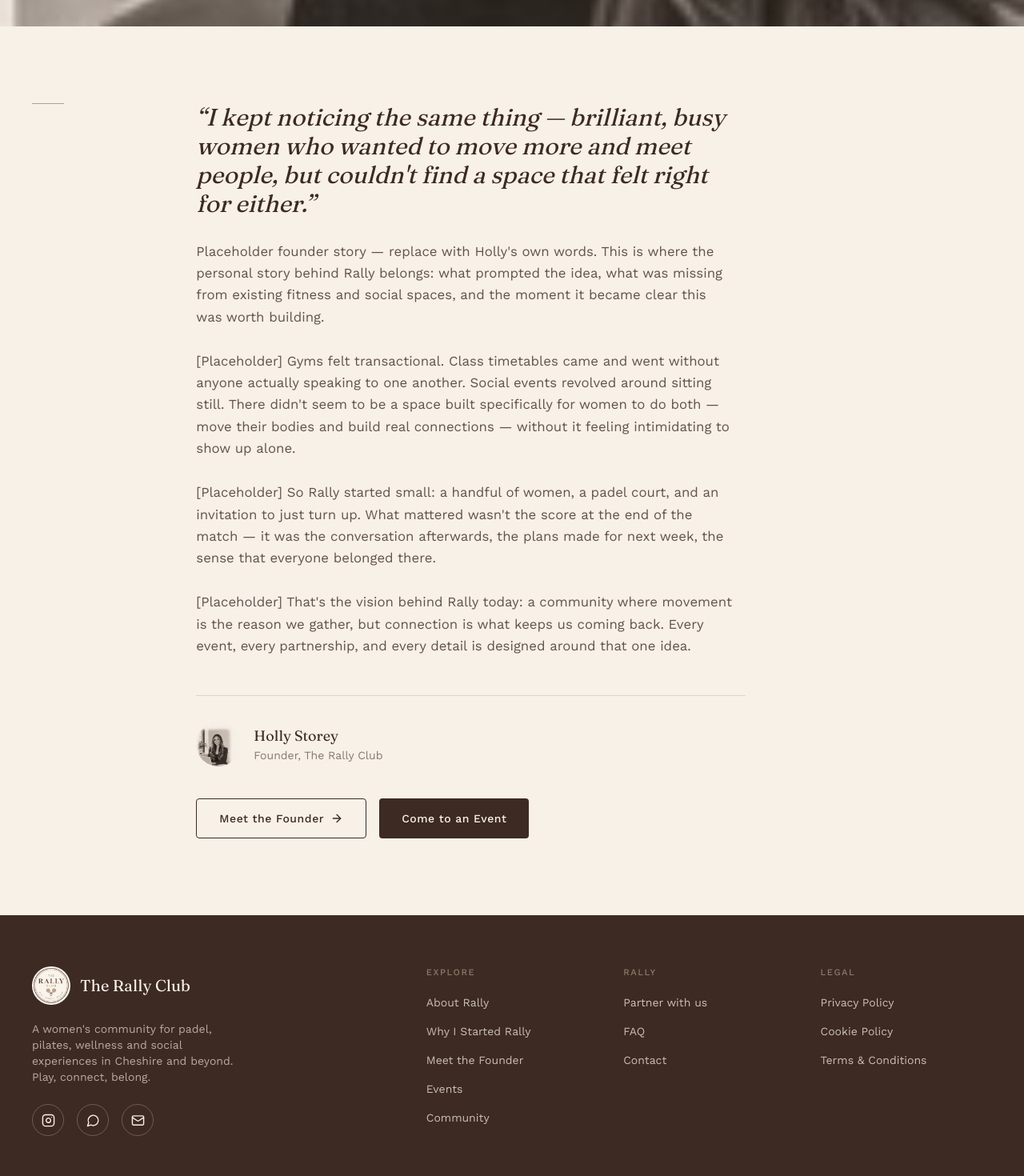
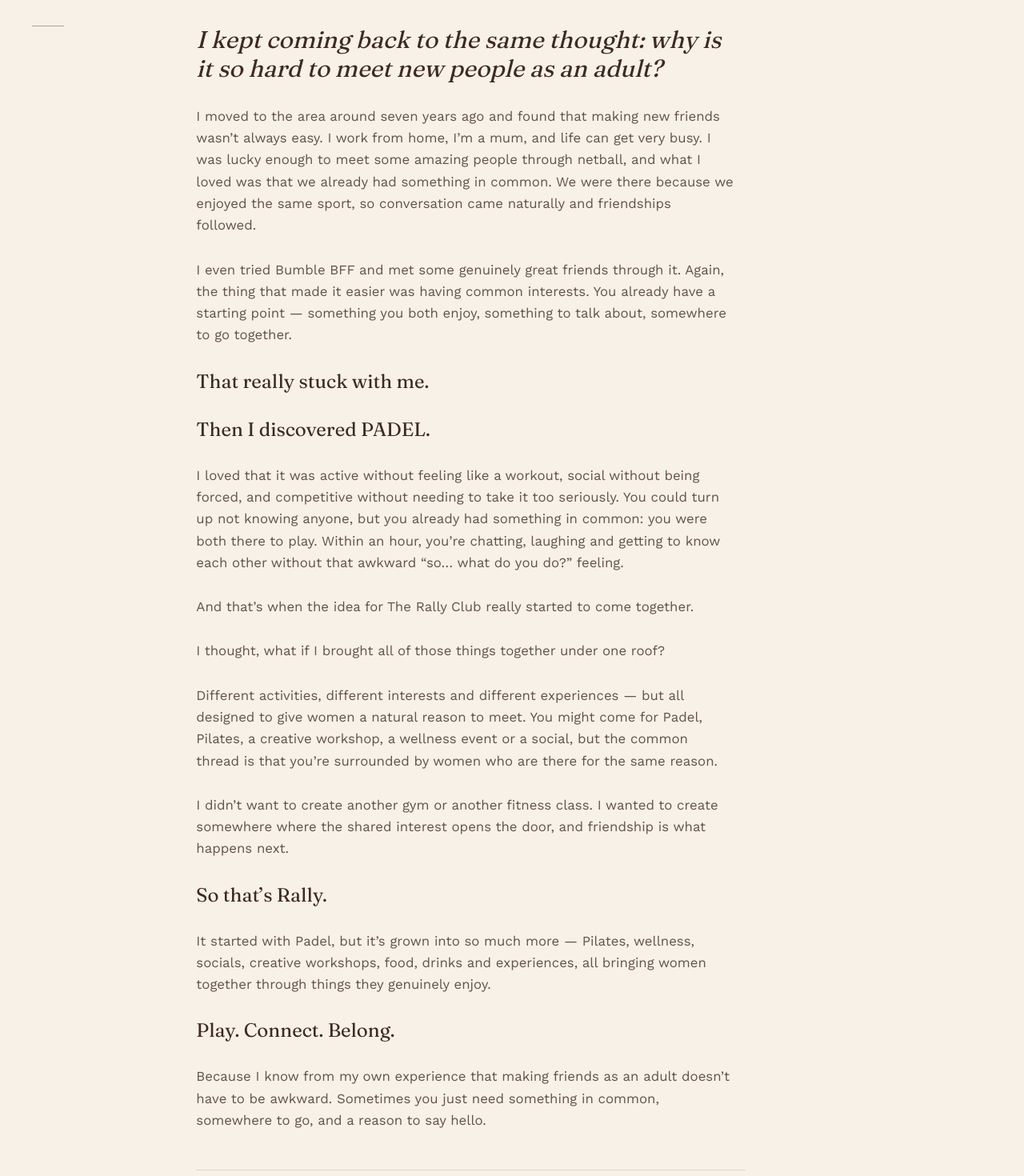
Before and after one commit to sudhir-timalsina/The_Rally_Club, a Next.js app in the folder rally-club/: page /why-we-started in a window 1280 px wide. Shown: the part 680-2150 px from the top of the page at 80% size. Built offline with nearby package versions, Linux system fonts and the light colour scheme; no server answers.

Commit message:
Update page.tsx

```diff
--- a/rally-club/app/why-we-started/page.tsx
+++ b/rally-club/app/why-we-started/page.tsx
@@ -9,8 +9,31 @@ import { siteConfig } from "@/lib/site-config";
 export const metadata: Metadata = {
   title: "Why I Started Rally",
   description:
-    "Holly Storey on the idea behind The Rally Club — and why she wanted to build a community where women could move, connect and belong.",
+    "Holly Storey on why she started The Rally Club — a women’s community for meeting new people through the things you genuinely enjoy.",
 };
+
+// To change the photos: add the new images to public/images and update these paths.
+const STORY_BANNER = "/images/crop_founder_bw_photo_only.jpg";
+const FOUNDER_AVATAR = "/images/crop_founder_color_card.jpg";
+
+const LEAD =
+  "I kept coming back to the same thought: why is it so hard to meet new people as an adult?";
+
+const STORY: string[] = [
+  "I moved to the area around seven years ago and found that making new friends wasn’t always easy. I work from home, I’m a mum, and life can get very busy. I was lucky enough to meet some amazing people through netball, and what I loved was that we already had something in common. We were there because we enjoyed the same sport, so conversation came naturally and friendships followed.",
+  "I even tried Bumble BFF and met some genuinely great friends through it. Again, the thing that made it easier was having common interests. You already have a starting point — something you both enjoy, something to talk about, somewhere to go together.",
+  "That really stuck with me.",
+  "Then I discovered PADEL.",
+  "I loved that it was active without feeling like a workout, social without being forced, and competitive without needing to take it too seriously. You could turn up not knowing anyone, but you already had something in common: you were both there to play. Within an hour, you’re chatting, laughing and getting to know each other without that awkward “so… what do you do?” feeling.",
+  "And that’s when the idea for The Rally Club really started to come together.",
+  "I thought, what if I brought all of those things together under one roof?",
+  "Different activities, different interests and different experiences — but all designed to give women a natural reason to meet. You might come for Padel, Pilates, a creative workshop, a wellness event or a social, but the common thread is that you’re surrounded by women who are there for the same reason.",
+  "I didn’t want to create another gym or another fitness class. I wanted to create somewhere where the shared interest opens the door, and friendship is what happens next.",
+  "So that’s Rally.",
+  "It started with Padel, but it’s grown into so much more — Pilates, wellness, socials, creative workshops, food, drinks and experiences, all bringing women together through things they genuinely enjoy.",
+  "Play. Connect. Belong.",
+  "Because I know from my own experience that making friends as an adult doesn’t have to be awkward. Sometimes you just need something in common, somewhere to go, and a reason to say hello.",
+];
 
 export default function WhyWeStartedPage() {
   return (
@@ -18,18 +41,15 @@ export default function WhyWeStartedPage() {
       <section className="pt-14 pb-10 sm:pt-20">
         <div className="container-edit">
           <Reveal>
-            <p className="eyebrow mb-5">Why I started Rally</p>
-            <h1 className="text-display-lg max-w-2xl">
-              This is the community I wished existed
-            </h1>
+            <h1 className="text-display-lg max-w-2xl">Why I started Rally</h1>
           </Reveal>
         </div>
       </section>
 
       <section className="relative h-[45vh] min-h-[320px] max-h-[500px]">
         <Image
-          src="/images/crop_founder_bw_photo_only.jpg"
-          alt="Holly Storey, Founder of The Rally Club"
+          src={STORY_BANNER}
+          alt={siteConfig.founder.name}
           fill
           sizes="100vw"
           className="object-cover"
@@ -46,38 +66,17 @@ export default function WhyWeStartedPage() {
             <Reveal>
               <div className="space-y-7 text-[1.05rem] leading-relaxed text-chocolate/80 max-w-2xl">
                 <p className="font-display text-2xl sm:text-3xl italic leading-snug text-chocolate">
-                  &ldquo;I kept noticing the same thing — brilliant, busy women who
-                  wanted to move more and meet people, but couldn&apos;t find a
-                  space that felt right for either.&rdquo;
+                  {LEAD}
                 </p>
-                <p>
-                  Placeholder founder story — replace with Holly&apos;s own words.
-                  This is where the personal story behind Rally belongs: what
-                  prompted the idea, what was missing from existing fitness and
-                  social spaces, and the moment it became clear this was worth
-                  building.
-                </p>
-                <p>
-                  [Placeholder] Gyms felt transactional. Class timetables came and
-                  went without anyone actually speaking to one another. Social
-                  events revolved around sitting still. There didn&apos;t seem to
-                  be a space built specifically for women to do both — move their
-                  bodies and build real connections — without it feeling
-                  intimidating to show up alone.
-                </p>
-                <p>
-                  [Placeholder] So Rally started small: a handful of women, a
-                  padel court, and an invitation to just turn up. What mattered
-                  wasn&apos;t the score at the end of the match — it was the
-                  conversation afterwards, the plans made for next week, the
-                  sense that everyone belonged there.
-                </p>
-                <p>
-                  [Placeholder] That&apos;s the vision behind Rally today: a community
-                  where movement is the reason we gather, but connection is what
-                  keeps us coming back. Every event, every partnership, and every
-                  detail is designed around that one idea.
-                </p>
+                {STORY.map((paragraph, i) =>
+                  paragraph.length < 50 ? (
+                    <p key={i} className="font-display text-2xl text-chocolate">
+                      {paragraph}
+                    </p>
+                  ) : (
+                    <p key={i}>{paragraph}</p>
+                  )
+                )}
               </div>
             </Reveal>
 
@@ -85,7 +84,7 @@ export default function WhyWeStartedPage() {
               <div className="mt-12 pt-8 hairline flex items-center gap-4">
                 <div className="relative w-14 h-14 rounded-full overflow-hidden shrink-0">
                   <Image
-                    src="/images/crop_founder_color_card.jpg"
+                    src={FOUNDER_AVATAR}
                     alt={siteConfig.founder.name}
                     fill
                     sizes="56px"
```
